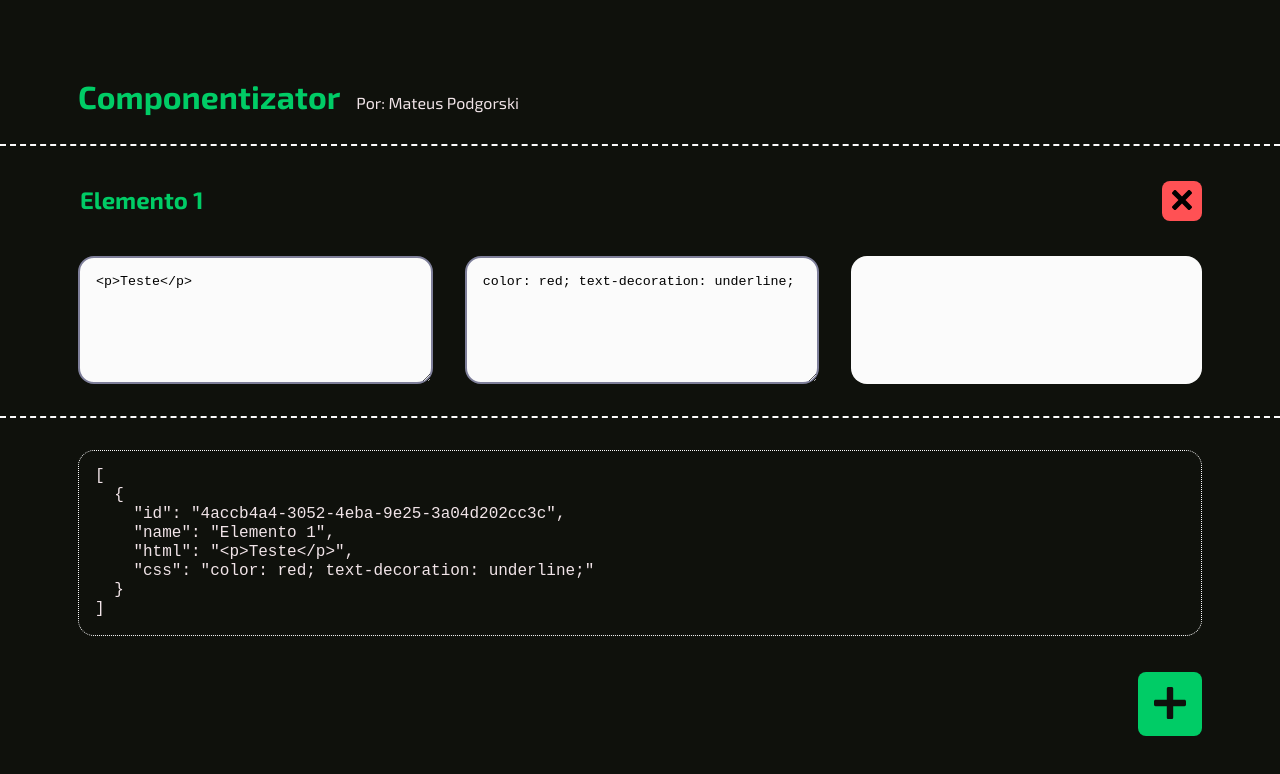
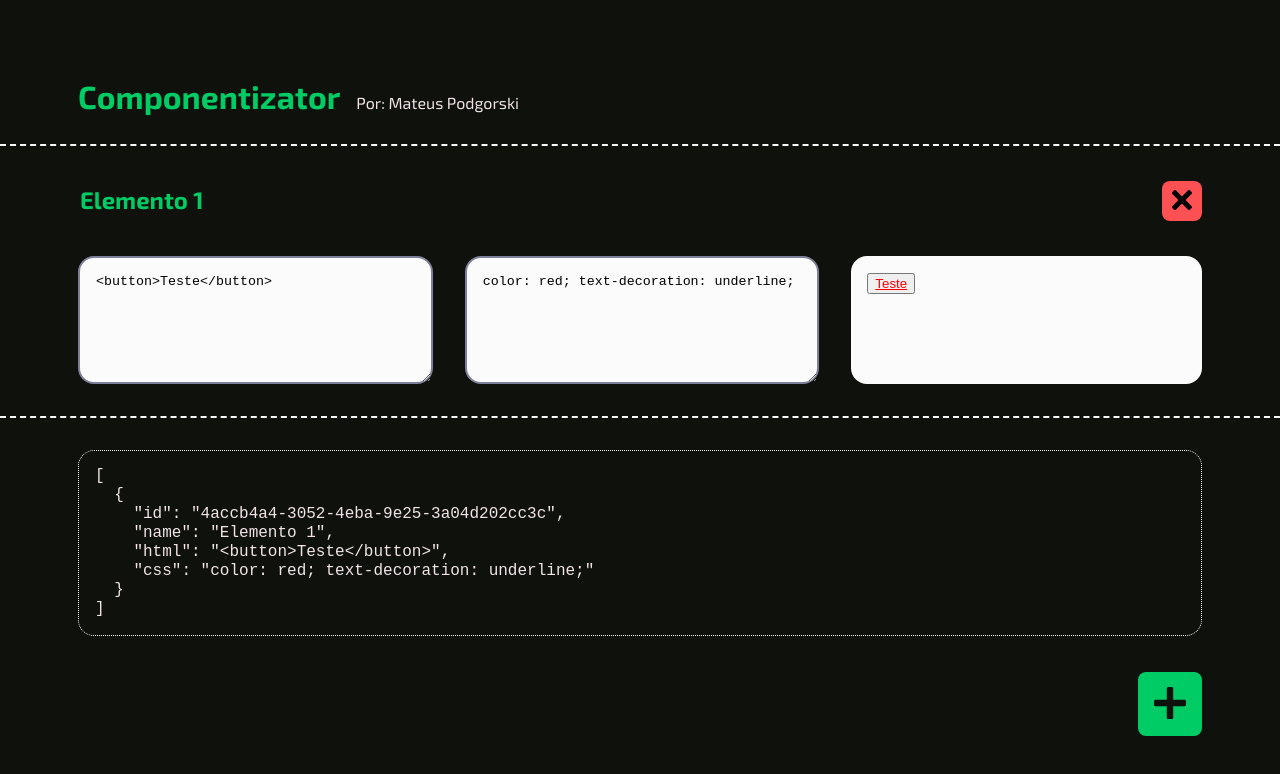
Before and after one commit to MateusPDK/componentizator, a React (Create React App) app: page / in a window 1280 px wide. Shown: the top 774 px of the page. Built offline with nearby package versions, Linux system fonts and the light colour scheme.

Commit message:
Implement preview primary functionality

```diff
--- a/src/Element/Components/Preview.jsx
+++ b/src/Element/Components/Preview.jsx
@@ -1,8 +1,40 @@
-import React from "react";
+import React, { useEffect } from "react";
 
-const Preview = () => {
+import { arrayCleaner } from "../../common/utils";
+
+const Preview = ({ id, html, css }) => {
+  const clearDirtyFromString = string => {
+    return string.replace(/\n/g, '');
+  };
+
+  useEffect(() => {
+    const previewDiv = document.getElementById(id);
+    previewDiv.firstChild.style.cssText = clearDirtyFromString(css);
+  });
+
+  // const returnStringAsStyleHandler = () => {
+  //   const splitedStyle = css.split(";");
+  //   const finalStyle = splitedStyle.map(style => {
+  //     const styleArr = style.split(":");
+
+  //     if (!styleArr[0] || styleArr[0] === "") {
+  //       return null;
+  //     }
+
+  //     return {
+  //       [clearDirtyFromString(styleArr[0])]: clearDirtyFromString(styleArr[1])
+  //     }
+  //   });
+
+  //   return arrayCleaner(finalStyle);
+  // };
+
   return (
-    <div className="preview element-field"></div>
+    <div
+      id={id}
+      className="preview element-field"
+      dangerouslySetInnerHTML={{ __html: html }}
+    />
   );
 };
 
--- a/src/Element/Element.jsx
+++ b/src/Element/Element.jsx
@@ -62,6 +62,7 @@ const Element = props => {
           />
 
           <Preview
+            id={id}
             html={html}
             css={css}
           />
--- a/src/Home/Home.jsx
+++ b/src/Home/Home.jsx
@@ -11,7 +11,7 @@ const Home = () => {
   const [elements, setElements] = useState([{
     id: uuidv4(),
     name: "",
-    html: "<p>Teste</p>",
+    html: "<button>Teste</button>",
     css: "color: red; text-decoration: underline;",
   }]);
 
--- /dev/null
+++ b/src/common/utils.js
@@ -0,0 +1 @@
+export const arrayCleaner = array => array.filter(item => item);
```
